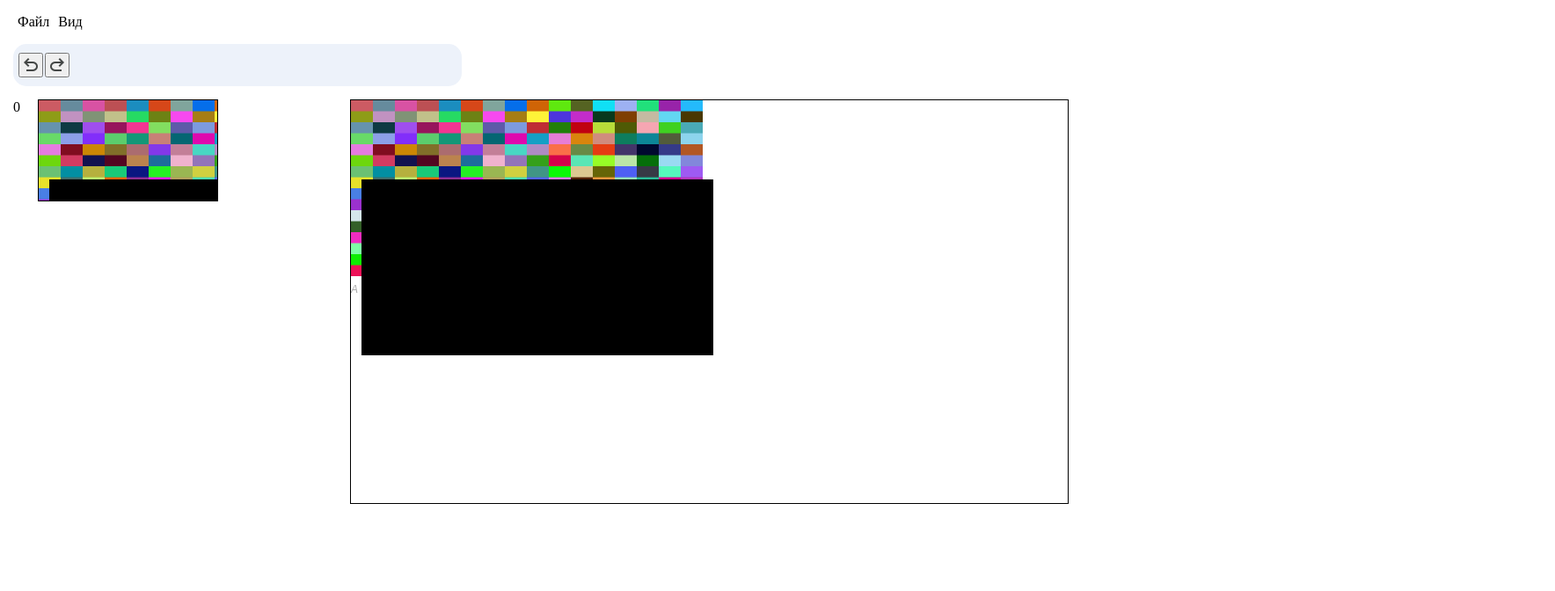
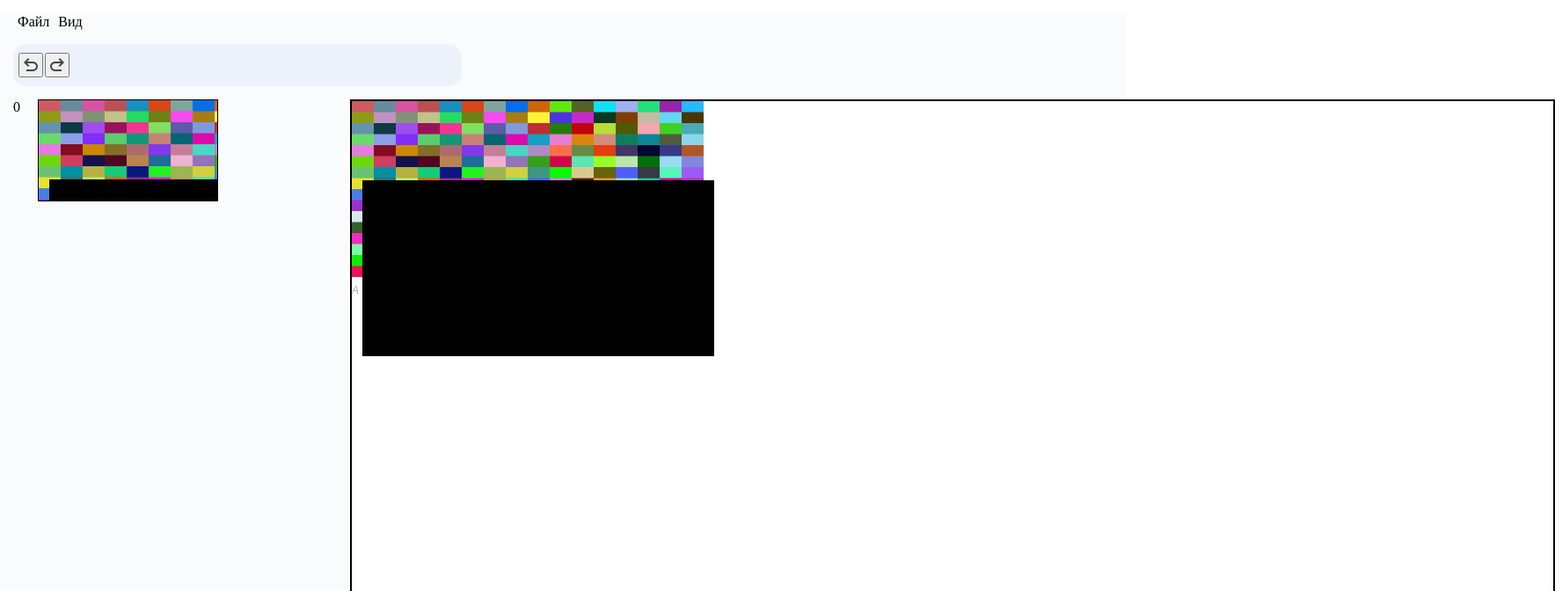
Before and after one commit to Romancikh/presentation-maker, a React (Vite) app: page / in a window 1280 px wide. Shown: the top 672 px of the page at 88% size, 1768 px wide, since content can reach past the window. Built offline with nearby package versions, Linux system fonts and the light colour scheme.

Commit message:
Update no slide logic

```diff
--- /dev/null
+++ b/src/App.css
@@ -0,0 +1,3 @@
+.app {
+  background: #f9fbfd;
+}
--- a/src/App.tsx
+++ b/src/App.tsx
@@ -1,3 +1,4 @@
+import "./App.css";
 import Editor from "./components/Editor/Editor.tsx";
 import Header from "./components/Header/Header.tsx";
 import { Presentation } from "./types/types.ts";
@@ -8,7 +9,7 @@ type AppProps = {
 
 function App({ presentation }: AppProps) {
   return (
-    <div>
+    <div className="app">
       <Header />
       <Editor presentation={presentation} />
     </div>
--- a/src/components/Workspace/Workspace.css
+++ b/src/components/Workspace/Workspace.css
@@ -1,7 +1,28 @@
 .workspace {
+  display: flex;
+}
+
+.workspace__new-slide {
+  position: absolute;
+  display: flex;
+  width: 1366px;
+  height: 768px;
+  align-items: center;
+  justify-content: center;
+  border: 2px dashed #999999;
+  border-radius: 15px;
+  background: none;
+  color: #999999;
+  cursor: pointer;
+  font:
+    400 italic 24px/1 Roboto,
+    sans-serif;
+}
+
+.workspace__slide {
   position: relative;
-  overflow: hidden;
-  width: 815px;
-  height: 458px;
-  border: 1px solid #000000;
+  width: 1366px;
+  height: 768px;
+  border: 2px solid #000000;
+  background: #ffffff;
 }
--- a/src/components/Workspace/Workspace.tsx
+++ b/src/components/Workspace/Workspace.tsx
@@ -8,13 +8,17 @@ type WorkspaceProps = {
   slide: Slide | null;
 };
 
-// TODO: 1. Добавить логику пустого слайда
 function Workspace({ slide }: WorkspaceProps) {
   return (
     <div className="workspace">
-      {slide ? (
-        slide.objects.map((object) => {
-          if (object.type === "text") {
+      <div className="workspace__new-slide">
+        Нажмите, чтобы добавить новый слайд
+      </div>
+      {slide && (
+        <div className="workspace__slide">
+          {slide.objects.map((object) => {
+            switch (object.type) {
+              case "text":
                 return (
                   <Text
                     key={object.id}
@@ -24,7 +28,7 @@ function Workspace({ slide }: WorkspaceProps) {
                     rotation={object.rotation}
                   />
                 );
-          } else if (object.type === "image") {
+              case "image":
                 return (
                   <Image
                     key={object.id}
@@ -35,7 +39,7 @@ function Workspace({ slide }: WorkspaceProps) {
                     rotation={object.rotation}
                   />
                 );
-          } else if (object.type === "primitive") {
+              case "primitive":
                 return (
                   <Primitive
                     key={object.id}
@@ -46,9 +50,8 @@ function Workspace({ slide }: WorkspaceProps) {
                   />
                 );
             }
-        })
-      ) : (
-        <></>
+          })}
+        </div>
       )}
     </div>
   );
```
Lines whose indentation alone changed are shown as unchanged.
